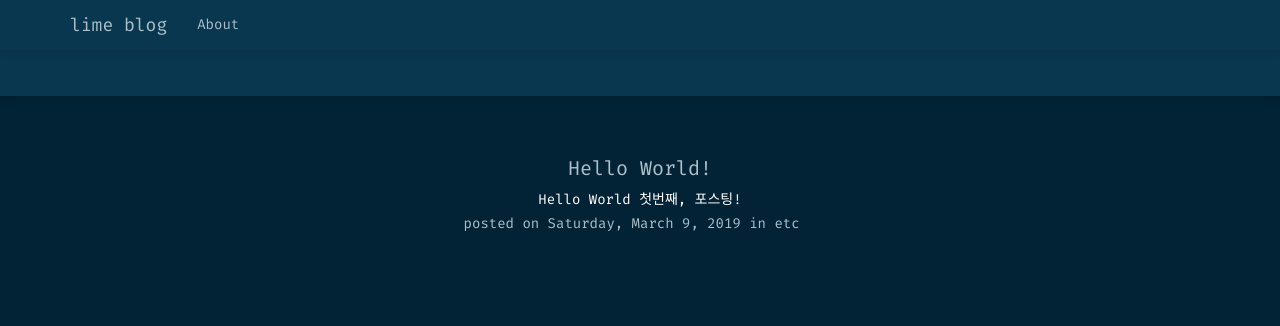
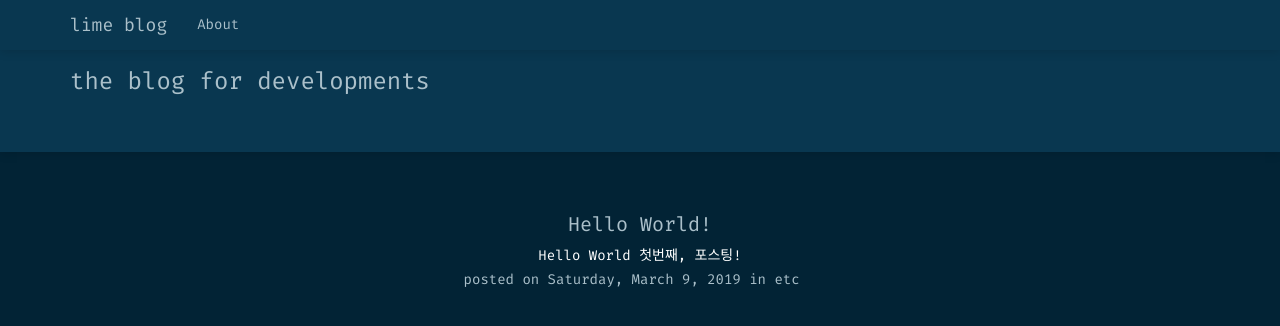
Before and after one commit to lime-developments/blog, a Jekyll site: the page built from index.html, in a window 1280 px wide. Shown: the top 326 px of the page. Built offline with Jekyll 4.4.1, drawn with Linux system fonts in a browser that asks for light colours; nearby versions of some CDN libraries; some web fonts are replaced.

Commit message:
Update _config.yml

```diff
--- a/_config.yml
+++ b/_config.yml
@@ -9,6 +9,9 @@
 title: lime blog
 email: limedevelopments@gmail.com
 
+#write html inside the double quotes to display in jumbotron
+description: "<h3>the blog for developments</h3>"
+
 baseurl: "/blog" # the subpath of your site, e.g. /blog
 url: "https://lime.dev" # the base hostname & protocol for your site
 github_username: lime-developments
```
